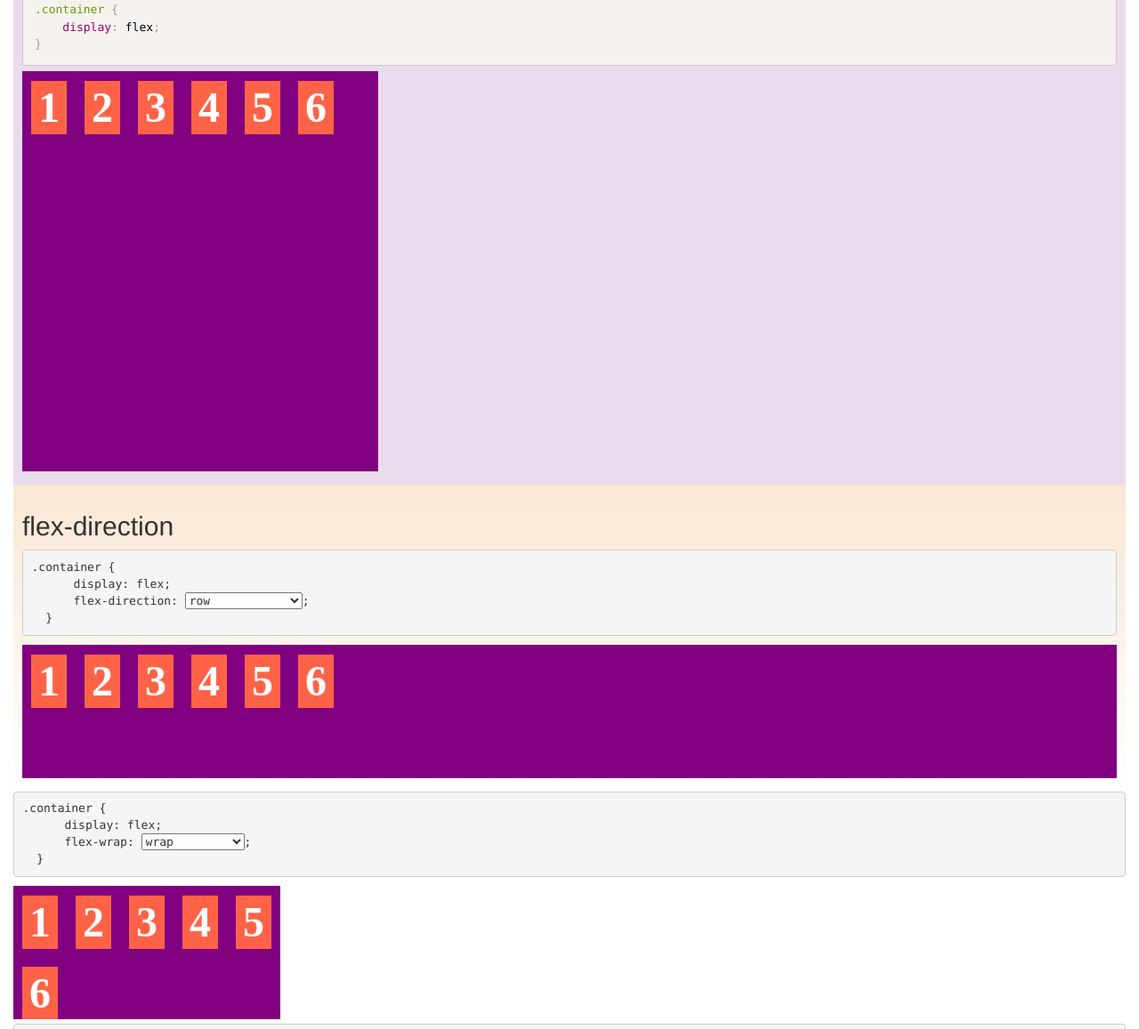
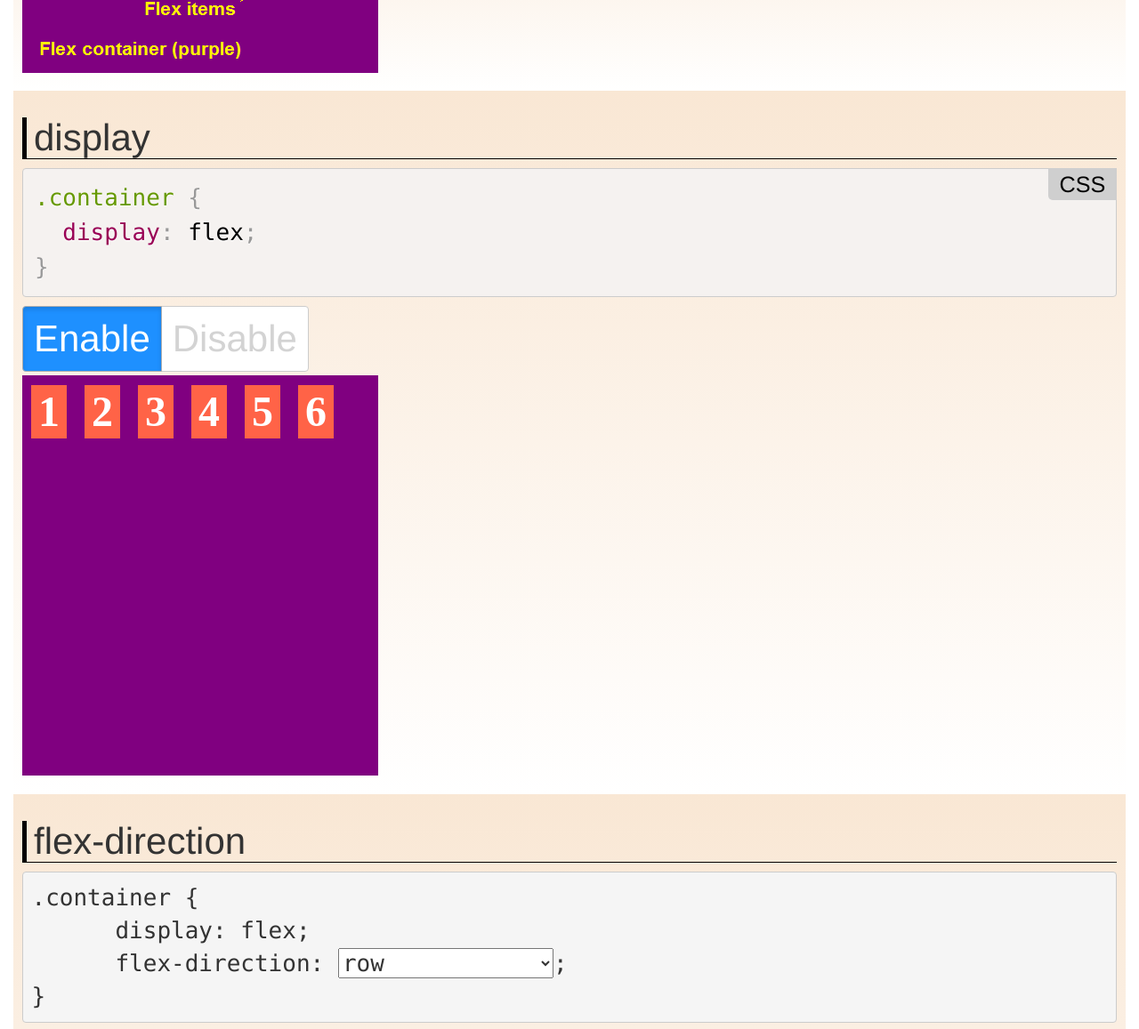
Before and after one commit to richard-imaoka/coding-on-mobile, a website: page flexbox.html in a window 1280 px wide. Shown: the part 242-1399 px from the top of the page at 89% size. Drawn offline with Linux system fonts and the light colour scheme.

Commit message:
some aesthetic changes

```diff
--- a/css/flexbox.css
+++ b/css/flexbox.css
@@ -11,10 +11,35 @@ iframe {
 
 .section1 {
   padding: 10px;
-  background: rgba(147,81,166,0.2);
+  font-size: 2em;
+  background: linear-gradient(rgba(225,135,40,0.2), #fff);
 }
 
-.section2 {
-  padding: 10px;
-  background: linear-gradient(rgba(225,135,40,0.2), #fff);
+h3{
+  font-size: 1.5em;
+  border-bottom: thin solid #000000;
+  border-left: thick solid #000000;
+  padding-left: 8px;
 }
+
+.btn {
+  font-size: 1.5em;
+}
+
+.btn-default{
+  color: lightgray;
+}
+
+.btn-default.active{
+  color: white;
+  background-color: dodgerblue;
+}
+
+.btn-group{
+  margin-top: 4px;
+  margin-bottom: 4px;
+}
+
+pre code {
+  font-size: 2em;
+}
--- a/flexbox.html
+++ b/flexbox.html
@@ -1,39 +1,50 @@
 <!DOCTYPE html>
 <html>
 <head>
-  <link rel="stylesheet" type="text/css" href="css/flexbox.css">
-  <link href="css/prism.css" rel="stylesheet" />
   <link href="css/bootstrap.min.css" rel="stylesheet">
+  <link href="css/prism.css" rel="stylesheet">
+  <link href="css/flexbox.css" rel="stylesheet">
 </head>
 <body>
 
 <div class="container-fluid">
 
   <h1>A Complete "Interactive" Guide to Flexbox</h1>
-  <h2>Properties for the Parent (flex Container)</h2>
 
   <div class='section1'>
-    <h3>display</h3>
+    <h2>Properties for the Parent (flex Container)</h2>
+    <img src="img/flex_container_items.png">
+    </p>
+  </div>
 
+
+
+
+
+<div class='section1'>
+<h3>display</h3>
+<pre><code id="css_code" class="language-css">.container {
+  display: flex;
+}</code></pre>
     <div class="btn-group" data-toggle="buttons">
       <label class="btn btn-default active" onClick='a()'>
-        <input type="radio" autocomplete="off" checked>Add
+        <input type="radio" autocomplete="off" checked>Enable
       </label>
       <label class="btn btn-default" onClick='r()'>
-        <input type="radio" autocomplete="off">Remove
+        <input type="radio" autocomplete="off">Disable
       </label>
     </div>
-<pre><code id="css_code" class="language-css">.container {
-    display: flex;
-}</code></pre>
+    <div>
       <iframe id="output iframe" style='width:400px; height:450px; '>
       </iframe>
+    </div>
   </div>
   <script>
     function r(){
       var css_elem = document.getElementById('css_code');
       css_elem.innerText  =
               ".container {\n" +
+              "\n" +
               "}";
       render();
       Prism.highlightElement(css_elem);
@@ -50,9 +61,11 @@
   </script>
 
 
-<div class="section2">
-  <h2>flex-direction</h2>
-  <pre><code id="css_code2">.container {
+
+
+<div class="section1">
+<h3>flex-direction</h3>
+<pre><code id="css_code2">.container {
       display: flex;
       flex-direction: <select id='flex-direction-select' onChange="renderA('output iframe2', 'flex-direction', 'flex-direction-select');">
         <option value="row">row</option>
@@ -60,26 +73,35 @@
         <option value="column">column</option>
         <option value="column-reverse">column-reverse</option>
       </select>;
-  }</code></pre>
+}</code></pre>
   <div>
-    <iframe id="output iframe2"  style='width:100%;height:100%;'>
+    <iframe id="output iframe2"  style='width:400px; height:500px;'>
     </iframe>
   </div>
 </div>
 
-  <pre><code id="css_code3">.container {
+
+
+<div class="section1">
+<h3>flex-wrap</h3>
+<pre><code id="css_code3">.container {
       display: flex;
       flex-wrap: <select id='flex-wrap-select' onChange="renderA('output iframe3', 'flex-wrap', 'flex-wrap-select');">
         <option value="wrap">wrap</option>
         <option value="wrap-reverse">wrap-reverse</option>
         <option value="nowrap">nowrap</option>
       </select>;
-  }</code></pre>
+}</code></pre>
   <div>
-    <iframe id="output iframe3"  style='width:300px;height:100%;'>
+    <iframe id="output iframe3"  style='width:300px;height:200px;'>
     </iframe>
   </div>
+</div>
 
+
+
+<div class="section1">
+<h3>flex-flow</h3>
   <pre><code id="css_code4">.container {
       display: flex;
       flex-flow: <select id='flex-flow-select' onChange="renderA('output iframe4', 'flex-flow', 'flex-flow-select');">
@@ -99,7 +121,13 @@
     <iframe id="output iframe4"  style='width:300px;height:100%;'>
     </iframe>
   </div>
+</div>
 
+
+
+
+<div class="section1">
+<h3>justify content</h3>
   <pre><code id="css_code5">.container {
       display: flex;
       justify-content: <select id='flex-justify-content-select' onChange="renderA('output iframe5', 'justify-content', 'flex-justify-content-select');">
@@ -114,7 +142,13 @@
     <iframe id="output iframe5"  style='width:100%;height:100%;'>
     </iframe>
   </div>
+</div>
 
+
+
+
+  <div class="section1">
+    <h3>flex-direction</h3>
   <pre><code id="css_code6">.container {
       display: flex;
       align-items: <select id='flex-align-items-select' onChange="renderA('output iframe6', 'align-items', 'flex-align-items-select');">
@@ -129,8 +163,13 @@
     <iframe id="output iframe6" style='width:100%;height:100%;'>
     </iframe>
   </div>
+</div>
 
 
+
+
+  <div class="section1">
+    <h3>align-content</h3>
 <pre><code id="css_code7">.container {
     display: flex;
     flex-wrap: wrap;
@@ -147,8 +186,12 @@
     <iframe id="output iframe7" style='width:200px;height:100%;'>
     </iframe>
   </div>
+</div>
 
 
+
+  <div class="section1">
+    <h3>order</h3>
 <pre><code id="css_code8">.container{
   display: flex;
 }
@@ -160,8 +203,13 @@
   <iframe id="output iframe8" style='width:100%;height:100%;'>
   </iframe>
 </div>
+</div>
 
 
+
+
+  <div class="section1">
+    <h3>flex-grow</h3>
 <pre><code id="css_code9">.container{
   display: flex;
 }
@@ -173,8 +221,12 @@
   <iframe id="output iframe9" style='width:100%;height:100%;'>
   </iframe>
 </div>
+</div>
 
 
+
+  <div class="section1">
+    <h3>flex-basis</h3>
 <pre><code id="css_code10">.container{
   display: flex;
 }
@@ -190,8 +242,10 @@
   <iframe id="output iframe10" style='width:100%;height:100%;'>
   </iframe>
 </div>
+</div>
 
-
+  <div class="section1">
+    <h3>flex</h3>
 <pre><code id="css_code11">.container{
   display: flex;
 }
@@ -205,7 +259,13 @@
   <iframe id="output iframe11" style='width:100%;height:100%;'>
   </iframe>
 </div>
+</div>
 
+
+
+
+  <div class="section1">
+    <h3>align-self</h3>
 <pre><code id="css_code12">.container{
   display: flex;
 }
@@ -223,6 +283,7 @@
 <div>
   <iframe id="output iframe12" style='width:100%;height:100%;'>
   </iframe>
+</div>
 </div>
 
 </div>
```
Also changed, not shown: img/flex_container_items.png (added).
